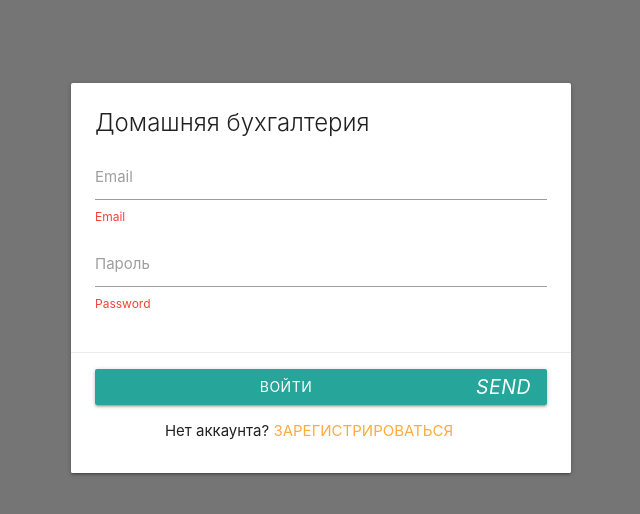
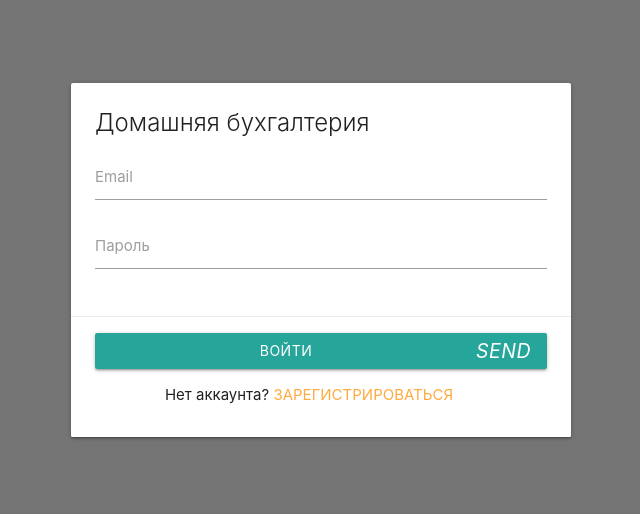
Before and after one commit to Irma-V/crm-example, a Vue app: page /login in a window 1280 px wide. Shown: the top 514 px of the page, without its empty margins (319-959 px from the left). Built offline with nearby package versions, Linux system fonts and the light colour scheme; the HTML template or start-up script is replaced by a standard one.

Commit message:
- auth verification - Done for LoginPage - date and time format - in progress (date and time filtering)

```diff
--- a/src/views/LoginPage.vue
+++ b/src/views/LoginPage.vue
@@ -4,15 +4,22 @@
         <div class="card-content">
             <span class="card-title">Домашняя бухгалтерия</span>
             <div class="input-field">
-                <input id="email" type="text" v-model.trim="email"
-                    :class="{ invalid: (email.$dirty && !email.required) || (email.$dirty && !email.email) }" />
+                <input id="email" type="text" v-model.trim="email" :class="{ invalid: v$.email.$dirty && v$.email.$invalid }" />
+                <!-- (v$.email.$dirty && !v$.email.required) || (v$.email.$dirty && !v$.email.email) :class="{ invalid: v$.email.$invalid }"-->
                 <label for="email">Email</label>
-                <small class="helper-text invalid">Email</small>
+                <small class="helper-text invalid" v-for="error of v$.email.$errors" :key="error.$uid">Email-Error: {{
+                    error.$message }}</small>
+
+                    <small class="helper-text invalid" v-if=" v$.email.$dirty && !v$.email.required" > Поле не должно быть пустым!</small>
+                    <!-- <small class="helper-text invalid" v-else-if=" v$.email.$dirty && !v$.email.email" > Некорректный e'mail адрес!</small> -->
+
             </div>
             <div class="input-field">
-                <input id="password" type="password" />
+                <input id="password" type="password" v-model.trim="password" :class="{ invalid: v$.password.$dirty && v$.password.$invalid }" />
+                <!-- :class="{ invalid: v$.password.$invalid }" -->
                 <label for="password">Пароль</label>
-                <small class="helper-text invalid">Password</small>
+                <small class="helper-text invalid" v-for="error of v$.password.$errors" :key="error.$uid">Password-Error: {{
+                    error.$message }}</small>
             </div>
         </div>
         <div class="card-action">
@@ -35,8 +42,8 @@
 </template>
 
 <script>
+import { useVuelidate } from '@vuelidate/core'
 import { email, required, minLength } from '@vuelidate/validators'
-import { useVuelidate } from '@vuelidate/core'
 
 export default {
     name: "LoginPage",
@@ -47,28 +54,31 @@ export default {
             password: '',
         }
     },
-    setup: () => ({ v$: useVuelidate() }),
+
+    setup() {
+        return { v$: useVuelidate() }
+    },
+
     validations() {
         return {
-            form: {
-                email: { required, email },
-                password: { required, minLength: minLength(6) }
-            }
+            email: { required, email },
+            password: { required, minLength: minLength(6) }
         }
     },
+
     mounted() {
-        console.log(this.$validator);
         // console.log(this.v$);
-
+        // console.log(this.v$.email.required);
+        // console.log(this.v$.password.minLength);
     },
     methods: {
         submitHandler() {
+            if (this.v$.$invalid) {
+                this.v$.$touch()
+                return
+            }
             this.$router.push('/')
-
-            if (this.$v) {
-
-            }
         },
-    }
+    },
 }
 </script>
```
